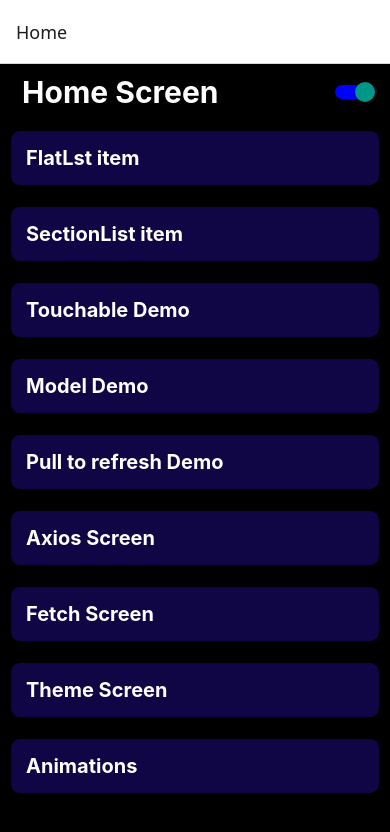
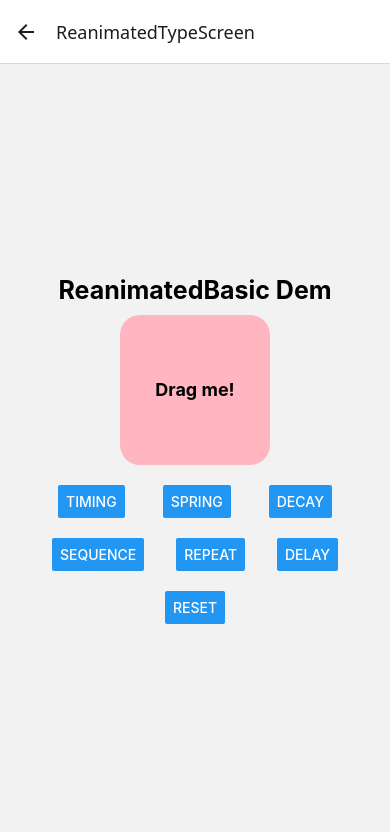
Before and after one commit to dedJack/SecondNative, a React Native app: screen /ReanimatedTypeScreen in a window 390 px wide. Shown: the top 832 px of the page. Built offline with nearby package versions, Linux system fonts and the light colour scheme.

Commit message:
Learned all Reanimated methods with useCase

```diff
--- a/src/Animations/AnimationDemo.tsx
+++ b/src/Animations/AnimationDemo.tsx
@@ -28,6 +28,11 @@ const topic = [
     id: 5,
     name: 'Reanimated Basics',
     screen: 'BasicReanimatedScreen',
+  },
+  {
+    id: 6,
+    name: 'Reanimated Types',
+    screen: 'ReanimatedTypeScreen',
   },
 ];
 
--- /dev/null
+++ b/src/Animations/ReanimatedTypes.tsx
@@ -0,0 +1,136 @@
+import React from 'react';
+import {Button, StyleSheet, Text, View} from 'react-native';
+import Animated, {
+  Easing,
+  useAnimatedStyle,
+  useSharedValue,
+  withDecay,
+  withDelay,
+  withRepeat,
+  withSequence,
+  withSpring,
+  withTiming,
+} from 'react-native-reanimated';
+
+const ReanimatedTYpes: React.FC = () => {
+
+    //shared value.
+  const translate = useSharedValue(0);
+  const rotate = useSharedValue(0);
+  const scale = useSharedValue(1);
+
+  //creating boxStyle to change styling of the box.
+  const boxStyle = useAnimatedStyle(() => {
+    return {
+      transform: [
+        {translateX: translate.value},
+        {rotate: `${rotate.value}deg`},
+        {scale: scale.value},
+      ],
+    };
+  });
+
+  //withTiming().
+  const handleTimingAnimation = () => {
+    console.log(translate.value);
+    translate.value = withTiming(120, {
+      duration: 1500,
+      easing: Easing.out(Easing.exp),
+    });
+  };
+
+  //withSpring().
+  const handleSpringAnimation = () => {
+    scale.value = withSpring(1.5, {
+      damping: 5,
+      stiffness: 37,
+    });
+  };
+
+  //withDecay().
+  const handleDecayAnimation = () => {
+    translate.value = withDecay({
+      velocity: 100,
+      deceleration: 0.999,
+    });
+  };
+
+  //withSwquence().
+  const handleSequenceAnimation = () => {
+    rotate.value = withSequence(
+      withTiming(50, {duration: 550}),
+      withTiming(-50, {duration: 550,easing:Easing.elastic(1.5)}), //Easing.elastic giving the bounciness effect
+      withTiming(0, {duration: 550}),
+    )
+  };
+
+  //withDecay().
+  const handleDelayAnimation = ()=>{
+    rotate.value= withDelay(1500,withSpring(180));
+  }
+
+//   withRepeat().
+  const handleRepeatAnimation = ()=>{
+    scale.value= withRepeat(withTiming(1.5,{duration:500}),8,true);
+  }
+
+  //Resetting all functions.
+  const handleReset = () => {
+    translate.value = withTiming(0);
+    scale.value = withTiming(1);
+    rotate.value = withTiming(0);
+  };
+
+  return (
+    <View style={styles.container}>
+      <Text style={styles.header}>ReanimatedBasic Dem</Text>
+      <Animated.View style={[styles.box, boxStyle]}>
+        <Animated.Text style={[styles.boxText]}>Drag me!</Animated.Text>
+      </Animated.View>
+      <View style={styles.btnContainer}>
+        <Button title="Timing" onPress={handleTimingAnimation} />
+        <Button title="spring" onPress={handleSpringAnimation} />
+        <Button title="decay" onPress={handleDecayAnimation} />
+        <Button title="sequence" onPress={handleSequenceAnimation} />
+        <Button title="repeat" onPress={handleRepeatAnimation}/>
+        <Button title="delay" onPress={handleDelayAnimation} />
+        <Button title="reset" onPress={handleReset} />
+      </View>
+    </View>
+  );
+};
+
+const styles = StyleSheet.create({
+  container: {
+    flexGrow: 1,
+    justifyContent: 'center',
+    margin: 20,
+    alignItems: 'center',
+  },
+  header: {
+    fontSize: 25,
+    fontWeight: 'bold',
+  },
+  box: {
+    width: 150,
+    height: 150,
+    backgroundColor: 'lightpink',
+    alignItems: 'center',
+    justifyContent: 'center',
+    borderRadius: 20,
+    marginVertical: 10,
+  },
+  boxText: {
+    fontSize: 18,
+    fontWeight: 'bold',
+  },
+  btnContainer: {
+    flexDirection: 'row',
+    justifyContent: 'space-evenly',
+    flexWrap: 'wrap',
+    margin: 10,
+    paddingHorizontal: 10,
+    gap: 20,
+  },
+});
+export default ReanimatedTYpes;
--- a/src/RootNavigator.tsx
+++ b/src/RootNavigator.tsx
@@ -15,6 +15,7 @@ import InterpolationDemo from './Animations/InterpolationDemo';
 import CombineAnimation from './Animations/CombineAnimation';
 import Gestureanimationdemo from './Animations/Gestureanimationdemo';
 import ReanimatedBasicDemo from './Animations/ReanimatedBasicDemo';
+import ReanimatedTypes from './Animations/ReanimatedTypes';
 
 //Create prop type for every screen, Here i have created a prop type, But later i have move it to the another TypeScript file, as it is used by every screen.
 {
@@ -50,6 +51,7 @@ const RootNavigator: React.FC = () => {
       <Stack.Screen name="CombineAnimationScreen" component={CombineAnimation} />
       <Stack.Screen name="GestureAnimationScreen" component={Gestureanimationdemo} />
       <Stack.Screen name="BasicReanimatedScreen" component={ReanimatedBasicDemo} />
+      <Stack.Screen name="ReanimatedTypeScreen" component={ReanimatedTypes} />
     </Stack.Navigator>
   );
 };
--- a/src/types.ts
+++ b/src/types.ts
@@ -14,4 +14,5 @@ export type StackScreenTypeProp = {
     "CombineAnimationScreen":undefined;
     "GestureAnimationScreen":undefined;
     "BasicReanimatedScreen":undefined;
+    "ReanimatedTypeScreen":undefined;
 }
```
